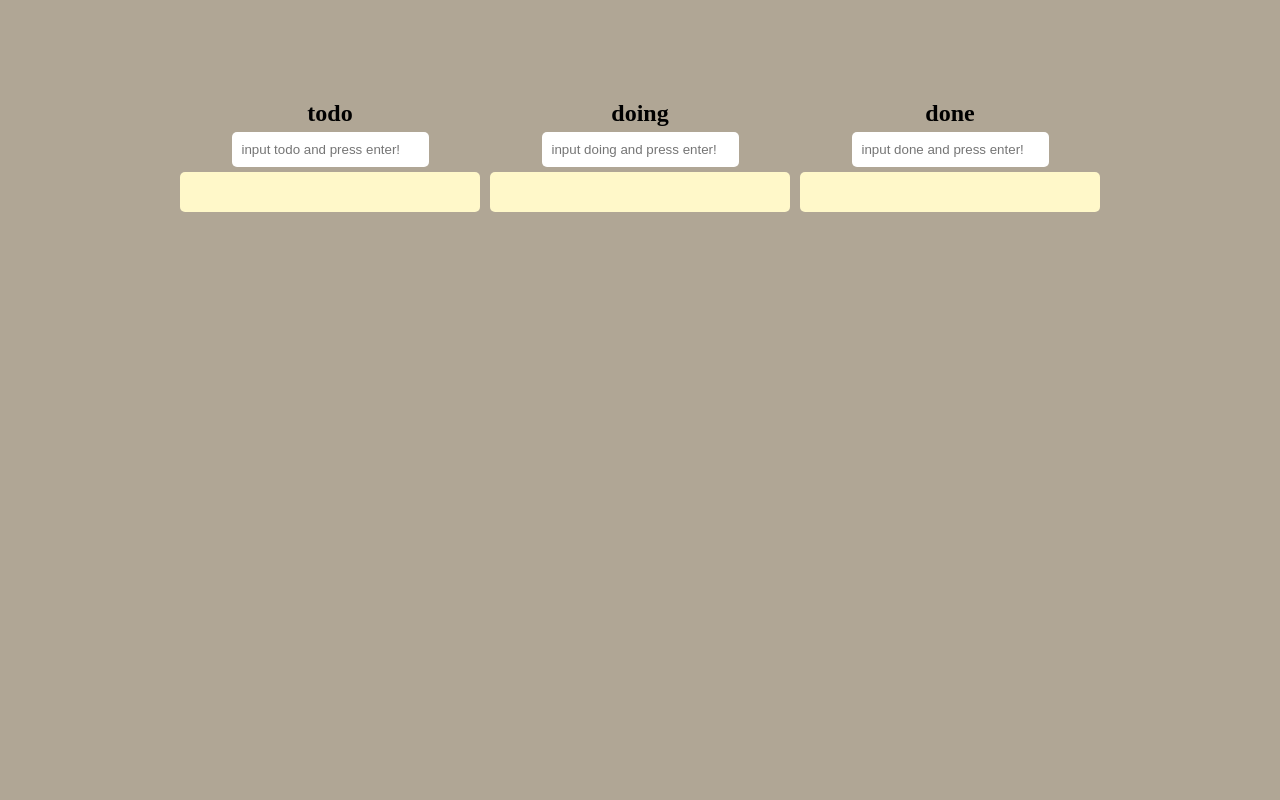
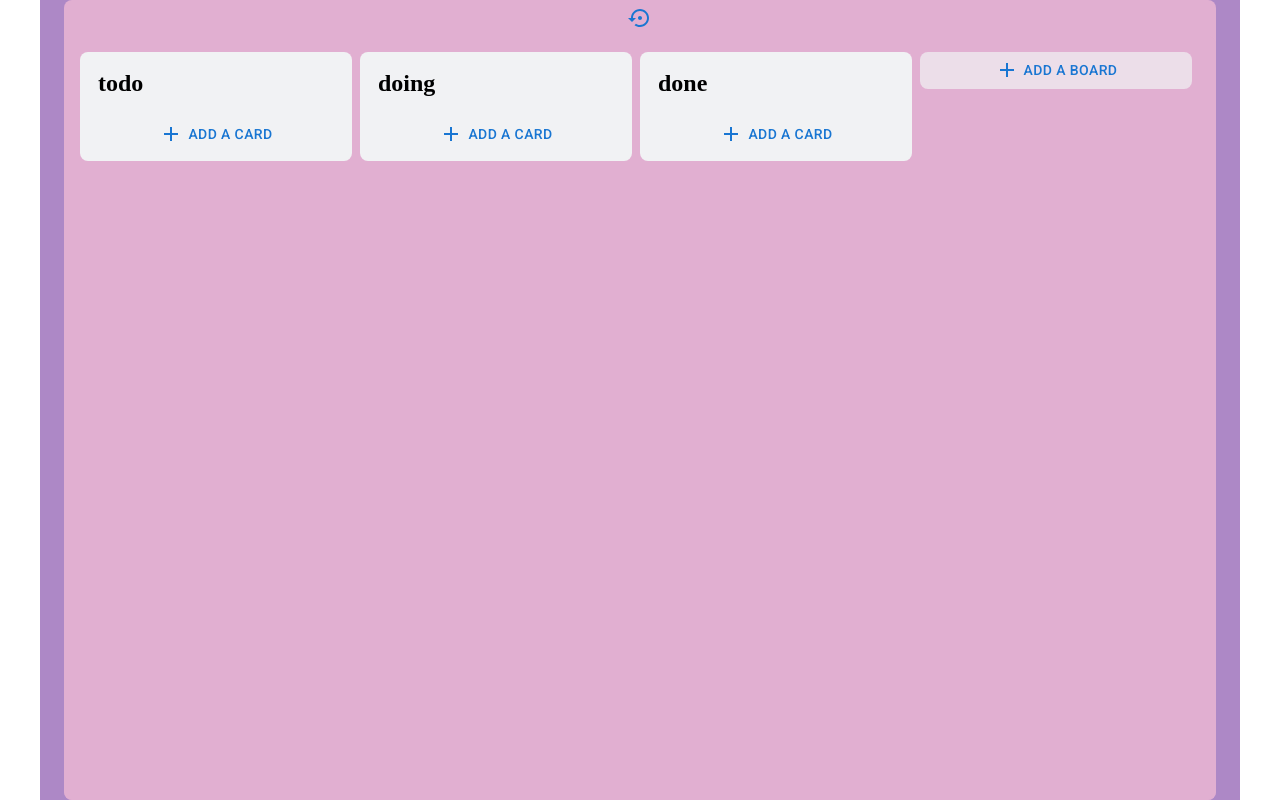
Before and after one commit to hye0ngyun/trello-clone, a Next.js app: page /trello-clone/ in a window 1280 px wide. Built offline with nearby package versions, Linux system fonts and the light colour scheme.

Commit message:
Update: design mui apply

```diff
--- a/package.json
+++ b/package.json
@@ -11,6 +11,11 @@
     "deploy": "touch out/.nojekyll && gh-pages -d out --dotfiles"
   },
   "dependencies": {
+    "@emotion/react": "^11.11.4",
+    "@emotion/styled": "^11.11.0",
+    "@fontsource/roboto": "^5.0.12",
+    "@mui/icons-material": "^5.15.14",
+    "@mui/material": "^5.15.14",
     "next": "14.0.1",
     "react": "^18",
     "react-beautiful-dnd": "^13.1.1",
--- a/src/app/layout.tsx
+++ b/src/app/layout.tsx
@@ -5,6 +5,11 @@ import "./globals.css";
 import { RecoilRoot } from "recoil";
 import { ThemeProvider } from "styled-components";
 import { defaultTheme } from "@/lib/theme";
+import "@fontsource/roboto/300.css";
+import "@fontsource/roboto/400.css";
+import "@fontsource/roboto/500.css";
+import "@fontsource/roboto/700.css";
+import { Container } from "@mui/material";
 
 // const inter = Inter({ subsets: ["latin"] });
 
@@ -17,7 +22,16 @@ export default function RootLayout({
     <html lang="en">
       <ThemeProvider theme={defaultTheme}>
         <RecoilRoot>
-          <body>{children}</body>
+          <body>
+            <Container
+              sx={{
+                bgcolor: "#AD88C6",
+                minHeight: "100dvh",
+              }}
+            >
+              {children}
+            </Container>
+          </body>
         </RecoilRoot>
       </ThemeProvider>
     </html>
--- a/src/app/page.tsx
+++ b/src/app/page.tsx
@@ -1,6 +1,8 @@
 "use client";
 import Board from "@/lib/components/Board";
 import { ITodo, draggingBoardState, toDoState } from "@/lib/store/drag-drop";
+import { Add, Close, SettingsBackupRestore } from "@mui/icons-material";
+import { Box, Button, Container, Stack, TextField } from "@mui/material";
 import { useState, useEffect } from "react";
 import {
   DragDropContext,
@@ -99,9 +101,24 @@ export default function DragDrop() {
     return () => {};
   }, [toDo]);
 
+  const onReset = () => {
+    setToDo({
+      todo: [],
+      doing: [],
+      done: [],
+    });
+  };
+
   return (
-    <PageWrapper>
-      <Wrapper>
+    <Stack
+      sx={{ flexGrow: 1, minHeight: "100dvh" }}
+      overflow={"scroll"}
+      bgcolor={"#E1AFD1"}
+      borderRadius={2}
+    >
+      <Button onClick={onReset}>
+        <SettingsBackupRestore />
+      </Button>
       <DragDropContext onDragStart={onDragStart} onDragEnd={onDragEnd}>
         <Droppable
           direction="horizontal"
@@ -109,14 +126,25 @@ export default function DragDrop() {
           isDropDisabled={draggingBoard !== "all"}
         >
           {(magic) => (
-              <Boards ref={magic.innerRef} {...magic.droppableProps}>
+            <Stack
+              alignItems={"flex-start"}
+              direction={"row"}
+              gap={1}
+              p={2}
+              sx={{ flexGrow: 1 }}
+              overflow={"scroll"}
+              bgcolor={"#E1AFD1"}
+              borderRadius={2}
+              ref={magic.innerRef}
+              {...magic.droppableProps}
+            >
               {Object.keys(toDo).map((key, index) => (
                 <Draggable
                   draggableId={`board-${key}`}
                   index={index}
                   key={`board-${key}`}
                 >
-                    {(magic, snapshot) => (
+                  {(magic) => (
                     <Board
                       draggableProvider={magic}
                       todos={toDo[key]}
@@ -125,32 +153,79 @@ export default function DragDrop() {
                   )}
                 </Draggable>
               ))}
+              <MakeBoard />
               {magic.placeholder}
-              </Boards>
+            </Stack>
           )}
         </Droppable>
       </DragDropContext>
-      </Wrapper>
-    </PageWrapper>
+    </Stack>
   );
 }
 
-const PageWrapper = styled.div`
-  min-height: 100vh;
-  background-color: ${(props) => "#B0A695"};
-  display: flex;
-  flex-direction: column;
-  align-items: center;
-  padding-top: 100px;
-  gap: 50px;
-`;
-const Wrapper = styled.div`
-  display: flex;
-  align-items: center;
-  justify-content: center;
-  width: 100%;
-`;
-const Boards = styled.div`
-  display: flex;
-  gap: 10px;
-`;
+function MakeBoard() {
+  const [toDo, setToDo] = useRecoilState(toDoState);
+
+  const [name, setName] = useState("");
+  const [isAdd, setIsAdd] = useState(false);
+  const onChangeInput = (
+    e: React.FormEvent<HTMLInputElement | HTMLTextAreaElement>
+  ): void => {
+    setName(e.currentTarget.value);
+  };
+  const onHandleAdd = () => {
+    setName("");
+    setIsAdd((prev) => !prev);
+  };
+
+  // 보드의 카드 추가
+  const onSubmit = (e: React.FormEvent<HTMLFormElement>): void => {
+    e.preventDefault();
+    if (!name) return;
+    setToDo((prev) => {
+      const temp = { ...prev };
+      temp[name] = [];
+      return temp;
+    });
+    setName("");
+    onHandleAdd();
+  };
+  return (
+    <Box
+      borderRadius={2}
+      bgcolor={"rgb(241, 242, 244, 0.7 )"}
+      flexShrink={0}
+      width={272}
+    >
+      {isAdd ? (
+        <form onSubmit={onSubmit}>
+          <Stack p={1} gap={1}>
+            <TextField
+              placeholder={`Enter a title for this card…`}
+              value={name}
+              onChange={onChangeInput}
+              autoFocus
+            />
+            <Stack direction={"row"} gap={1} className="">
+              <Button sx={{ flexGrow: 1 }} variant="contained" type="submit">
+                add card
+              </Button>
+              <Button onClick={onHandleAdd}>
+                <Close />
+              </Button>
+            </Stack>
+          </Stack>
+        </form>
+      ) : (
+        <Button
+          sx={{ display: "flex", alignItems: "center", gap: "5px" }}
+          onClick={onHandleAdd}
+          fullWidth
+        >
+          <Add />
+          <span>add a board</span>
+        </Button>
+      )}
+    </Box>
+  );
+}
--- a/src/lib/components/Board.tsx
+++ b/src/lib/components/Board.tsx
@@ -4,6 +4,8 @@ import { useRecoilValue, useSetRecoilState } from "recoil";
 import styled, { css } from "styled-components";
 import { ITodo, draggingBoardState, toDoState } from "../store/drag-drop";
 import DraggableCard from "@/lib/components/draggableCard";
+import { Box, Button, Stack, TextField } from "@mui/material";
+import { Add, Close } from "@mui/icons-material";
 
 interface IDraggableCard {
   todos: ITodo[];
@@ -17,7 +19,9 @@ function Board({ todos, droppableId, draggableProvider }: IDraggableCard) {
   const [boardName, setBoardName] = useState(droppableId);
   const [isEditBoardName, setIsEditBoardName] = useState(false);
 
-  const onChangeInput = (e: React.FormEvent<HTMLInputElement>): void => {
+  const onChangeInput = (
+    e: React.FormEvent<HTMLInputElement | HTMLTextAreaElement>
+  ): void => {
     setInputTodo(e.currentTarget.value);
   };
   // 보드의 카드 추가
@@ -31,6 +35,7 @@ function Board({ todos, droppableId, draggableProvider }: IDraggableCard) {
       return temp;
     });
     setInputTodo("");
+    onHandleAdd();
   };
 
   // 보드 이름 수정
@@ -46,14 +51,35 @@ function Board({ todos, droppableId, draggableProvider }: IDraggableCard) {
     });
     setInputTodo("");
   };
+
+  const [isAdd, setIsAdd] = useState(false);
+  const onHandleAdd = () => {
+    setInputTodo("");
+    setIsAdd((prev) => !prev);
+  };
+
   return (
-    <Wrapper
+    <Stack
+      flexShrink={0}
+      width={272}
+      gap={1}
+      p={1}
+      borderRadius={2}
+      bgcolor={"rgb(241, 242, 244)"}
       ref={draggableProvider.innerRef}
       {...draggableProvider.draggableProps}
     >
-      <form onSubmit={onSubmitBoardName}>
+      {/* 제목 */}
+      <form
+        onSubmit={onSubmitBoardName}
+        style={{
+          height: 40,
+          padding: 10,
+        }}
+      >
         {isEditBoardName ? (
-          <input
+          <TextField
+            size="small"
             type="text"
             value={boardName}
             onChange={(e) => setBoardName(e.target.value)}
@@ -73,21 +99,16 @@ function Board({ todos, droppableId, draggableProvider }: IDraggableCard) {
           </h2>
         )}
       </form>
-      <form onSubmit={onSubmit}>
-        <AddTodoInput
-          placeholder={`input ${droppableId} and press enter!`}
-          value={inputTodo}
-          onChange={onChangeInput}
-        />
-      </form>
+      {/* 리스트 */}
       <Droppable
         droppableId={droppableId}
         isDropDisabled={draggingBoard === "all"}
       >
         {(magic, snapshot) => (
-          <BoardWrapper
-            isDraggingOver={snapshot.isDraggingOver}
-            draggingFromThisWith={Boolean(snapshot.draggingFromThisWith)}
+          <Stack
+            gap={1}
+            // isDraggingOver={snapshot.isDraggingOver}
+            // draggingFromThisWith={Boolean(snapshot.draggingFromThisWith)}
             ref={magic.innerRef}
             {...magic.droppableProps}
           >
@@ -100,10 +121,40 @@ function Board({ todos, droppableId, draggableProvider }: IDraggableCard) {
               />
             ))}
             {magic.placeholder}
-          </BoardWrapper>
+          </Stack>
         )}
       </Droppable>
-    </Wrapper>
+      {/* 입력 */}
+
+      {isAdd ? (
+        <form onSubmit={onSubmit}>
+          <Stack gap={1}>
+            <TextField
+              placeholder={`Enter a title for this card…`}
+              value={inputTodo}
+              onChange={onChangeInput}
+              autoFocus
+            />
+            <Stack direction={"row"} gap={1} className="">
+              <Button sx={{ flexGrow: 1 }} variant="contained" type="submit">
+                add card
+              </Button>
+              <Button onClick={onHandleAdd}>
+                <Close />
+              </Button>
+            </Stack>
+          </Stack>
+        </form>
+      ) : (
+        <Button
+          sx={{ display: "flex", alignItems: "center", gap: "5px" }}
+          onClick={onHandleAdd}
+        >
+          <Add />
+          <span>add a card</span>
+        </Button>
+      )}
+    </Stack>
   );
 }
 
```
Also changed, not shown: 1 other file (tests, documents, lock files or other folders). Lines whose indentation alone changed are shown as unchanged.
